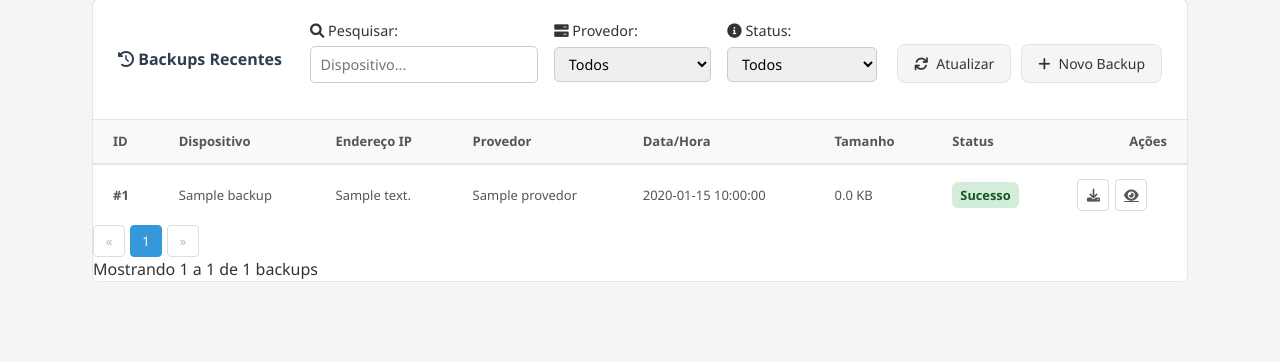
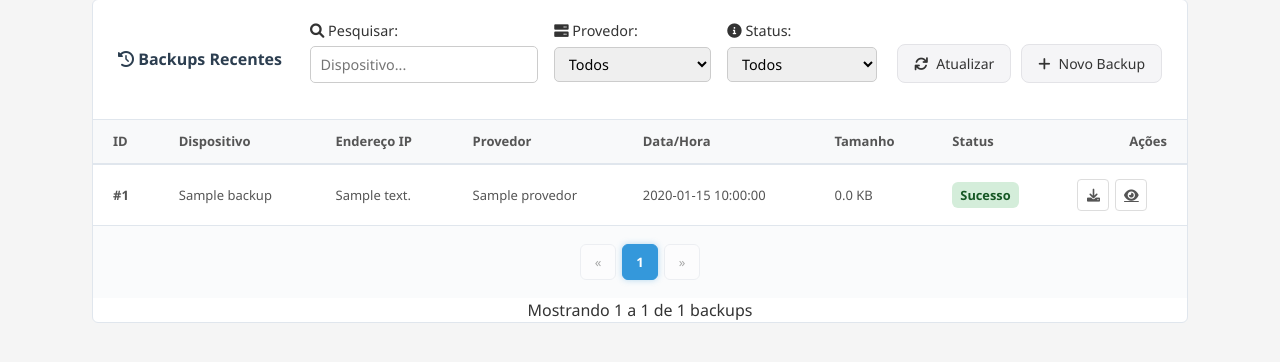
Before and after one commit to brunosaccoman/network-backup, a Flask app: template templates/backups.html in a window 1280 px wide. Shown: the part 114-476 px from the top of the page. Run offline with Flask 3, Linux system fonts and the light colour scheme; the template is opened without the code that fills it: most values are stand-ins (such as "Sample title", 1, 10 or a date in 2020).

Commit message:
styled pagination and lowered items per page number

```diff
--- a/templates/backups.html
+++ b/templates/backups.html
@@ -242,6 +242,60 @@
         border-color: #3498db;
         color: white;
     }
+
+    .pagination {
+        display: flex;
+        gap: 6px;
+        justify-content: center;
+        padding: 18px 0;
+        border-top: 1px solid #e0e6ed;
+        background: #fafbfc;
+    }
+
+    .page-btn {
+        all: unset;
+        width: 34px;
+        height: 34px;
+
+        display: flex;
+        align-items: center;
+        justify-content: center;
+
+        border-radius: 6px;
+        border: 1px solid #dcdfe6;
+        background: white;
+
+        font-size: 13px;
+        cursor: pointer;
+        color: #444;
+
+        transition: all 0.18s ease;
+    }
+
+    .page-btn:hover:not(.active):not(:disabled) {
+        background: #f0f6ff;
+        border-color: #3498db;
+        color: #3498db;
+    }
+
+    .page-btn:disabled {
+        opacity: 0.45;
+        cursor: not-allowed;
+    }
+
+    .page-btn.active {
+        background: #3498db;
+        border-color: #3498db;
+        color: white;
+        font-weight: 600;
+        box-shadow: 0 0 6px rgba(52, 152, 219, 0.35);
+    }
+
+    .table-footer {
+        display: flex;
+        justify-content: center;
+        align-items: center;
+    }
 </style>
 {% endblock %}
 
@@ -347,7 +401,7 @@
 </div>
 
 <script>
-    const rowsPerPage = 15;
+    const rowsPerPage = 10;
     const tableBody = document.getElementById('backupsTableBody');
     const pagination = document.getElementById('pagination');
     const footer = document.getElementById('footerInfo');
```
